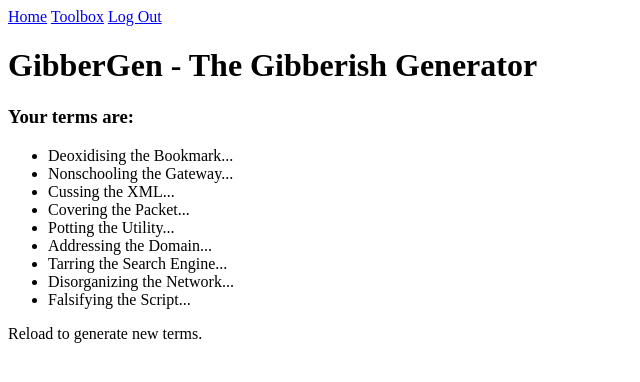
After one commit to AlexB-623/the_toolbox, a Flask app: page /gibbergen/sampler in a window 1280 px wide. The commit adds this page. Shown: the top 382 px of the page, without its empty margins (0-640 px from the left). Run offline with Flask 3, Linux system fonts and the light colour scheme; the visitor is signed in with stand-in values (Sample User, id 1).

Commit message:
Added toolbox and fixed an issue with login_required

```diff
--- a/base/__init__.py
+++ b/base/__init__.py
@@ -19,7 +19,7 @@ db = SQLAlchemy(app)
 Migrate(app, db)
 
 login_manager.init_app(app)
-login_manager.login_view = 'login'
+login_manager.login_view = 'users.login'
 
 #OAUTH#
 
--- a/base/app.py
+++ b/base/app.py
@@ -4,6 +4,12 @@ from flask import render_template
 @app.route('/', methods=['GET', 'POST'])
 def index():
     return render_template('index.html')
+
+@app.route('/toolbox')
+def toolbox():
+    #need to autogenerate tool modules
+    tool_modules = ['gibbergen.gibbergen']
+    return render_template('toolbox.html', tool_modules=tool_modules)
 
 @app.errorhandler(404)
 def page_not_found(e):
--- a/base/gibbergen/templates/gibbergen/single_term.html
+++ b/base/gibbergen/templates/gibbergen/gibbergen_home.html
@@ -7,5 +7,7 @@
     <h1>GibberGen - The Gibberish Generator</h1>
     <h3>Your term is:</h3>
     <p>{{ term }}</p>
-    <p>Reload to generate a new term.</p>
+    <p>Reload to generate a new term. Click <a href="{{ url_for('gibbergen.gibbergen_sampler') }} ">here</a> to get 10 terms.</p>
+    <p>What is the deal with this? Well, it all started when...</p>
+
 {% endblock %}
--- /dev/null
+++ b/base/gibbergen/templates/gibbergen/sampler.html
@@ -0,0 +1,15 @@
+{% extends "base.html" %}
+{% block title %}
+    <title>Alex's Toolbox - GibberGen</title>
+{% endblock %}
+
+{% block content %}
+    <h1>GibberGen - The Gibberish Generator</h1>
+    <h3>Your terms are:</h3>
+    <ul>
+        {% for term in terms %}
+            <li>{{ term }}</li>
+        {% endfor %}
+    </ul>
+    <p>Reload to generate new terms.</p>
+{% endblock %}
--- a/base/gibbergen/views.py
+++ b/base/gibbergen/views.py
@@ -1,6 +1,8 @@
 from flask import Flask, Blueprint, render_template, request, session, redirect, url_for, flash
 import json, random
 from os import getcwd
+from flask_login import login_required
+
 cwd = getcwd()
 gibbergen_blueprint = Blueprint('gibbergen', __name__, template_folder='templates/gibbergen')
 
@@ -37,4 +39,16 @@ def term_maker():
 @gibbergen_blueprint.route('/')
 def gibbergen():
     term = term_maker()
-    return render_template('single_term.html', term=term)
+    return render_template('gibbergen_home.html', term=term)
+
+
+
+@gibbergen_blueprint.route('/sampler')
+@login_required
+def gibbergen_sampler():
+    term_list = []
+    i = range(1, 10)
+    for n in i:
+        term = term_maker()
+        term_list.append(term)
+    return render_template('sampler.html', terms=term_list)
--- a/base/templates/base.html
+++ b/base/templates/base.html
@@ -20,6 +20,7 @@
 {% endfor %}
     <nav class="navbar navbar-expand-lg navbar-light bg-light">
         <a class="navbar-item nav-link" href="{{ url_for('index') }}">Home</a>
+        <a class="navbar-item nav-link" href="{{ url_for('toolbox') }}">Toolbox</a>
         {% if current_user.is_authenticated %}
         <a class="navbar-item nav-link" href="{{ url_for('users.logout') }}">Log Out</a>
         {% else %}
--- a/base/users/views.py
+++ b/base/users/views.py
@@ -1,5 +1,5 @@
 from flask import Flask, Blueprint, render_template, request, session, redirect, url_for, flash, abort
-from flask_login import login_user, login_required, logout_user
+from flask_login import login_user, login_required, logout_user, current_user
 from base import db, registration_toggle
 from base.models import User
 from base.users.forms import RegistrationForm, LoginForm
```
Also changed, not shown: base/templates/toolbox.html (added, +13 -0 lines).
